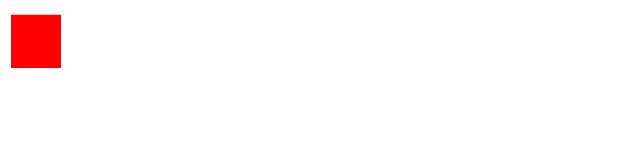
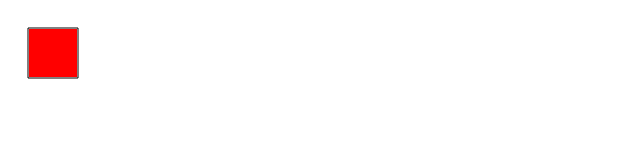
Before and after one commit to HatboyStudios/Javascript-Practice, a plain HTML site: page index.html in a window 1280 px wide. Shown: the whole page, without its empty margins (0-640 px from the left). Drawn offline with Linux system fonts and the light colour scheme.

Commit message:
demo sprite

```diff
--- a/index.html
+++ b/index.html
@@ -12,5 +12,6 @@
         </canvas>
 
         <script src="libraries/core.js"></script>
+        <script src="libraries/sprite.js"></script>
     </body>
 </html>
--- a/libraries/core.js
+++ b/libraries/core.js
@@ -1,9 +1,3 @@
 var canvas = document.getElementById("game");
 
-canvas.style.width = "100px";
-canvas.style.height = "100px";
-
 var ctx = canvas.getContext("2d");
-
-ctx.fillStyle = "red";
-ctx.fillRect(10, 10, 150, 80);
--- /dev/null
+++ b/libraries/sprite.js
@@ -0,0 +1,19 @@
+class Sprite {
+    constructor(x,y,w,h) {
+        this.x = x;
+        this.y = y;
+        this.w = w;
+        this.h = h;
+    }
+
+    draw() {
+        ctx.beginPath();
+        ctx.rect(this.x, this.y, this.w, this.h);
+        ctx.stroke();
+        ctx.fillStyle = "red";
+        ctx.fillRect(this.x+1, this.y+1, this.w-2, this.h-2);
+    }
+}
+
+let test = new Sprite(20,20,50,50);
+test.draw();
```
